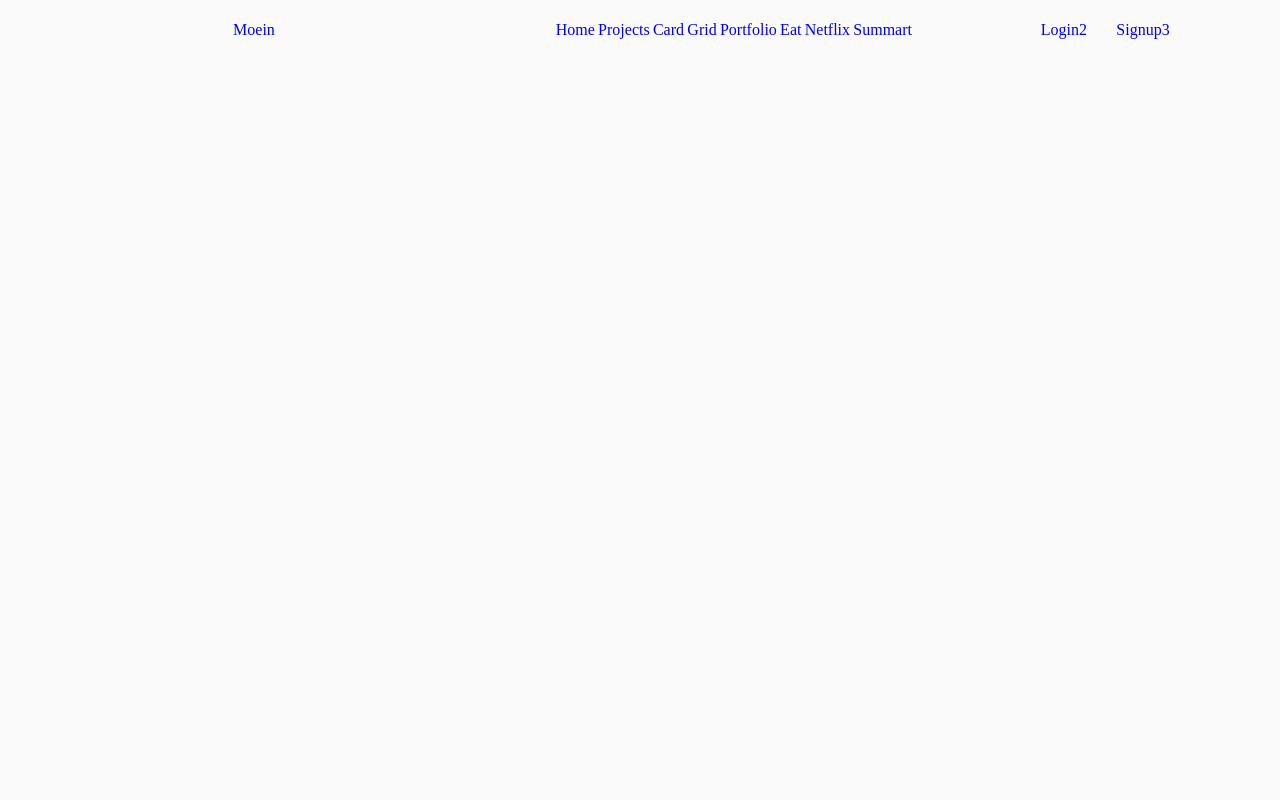
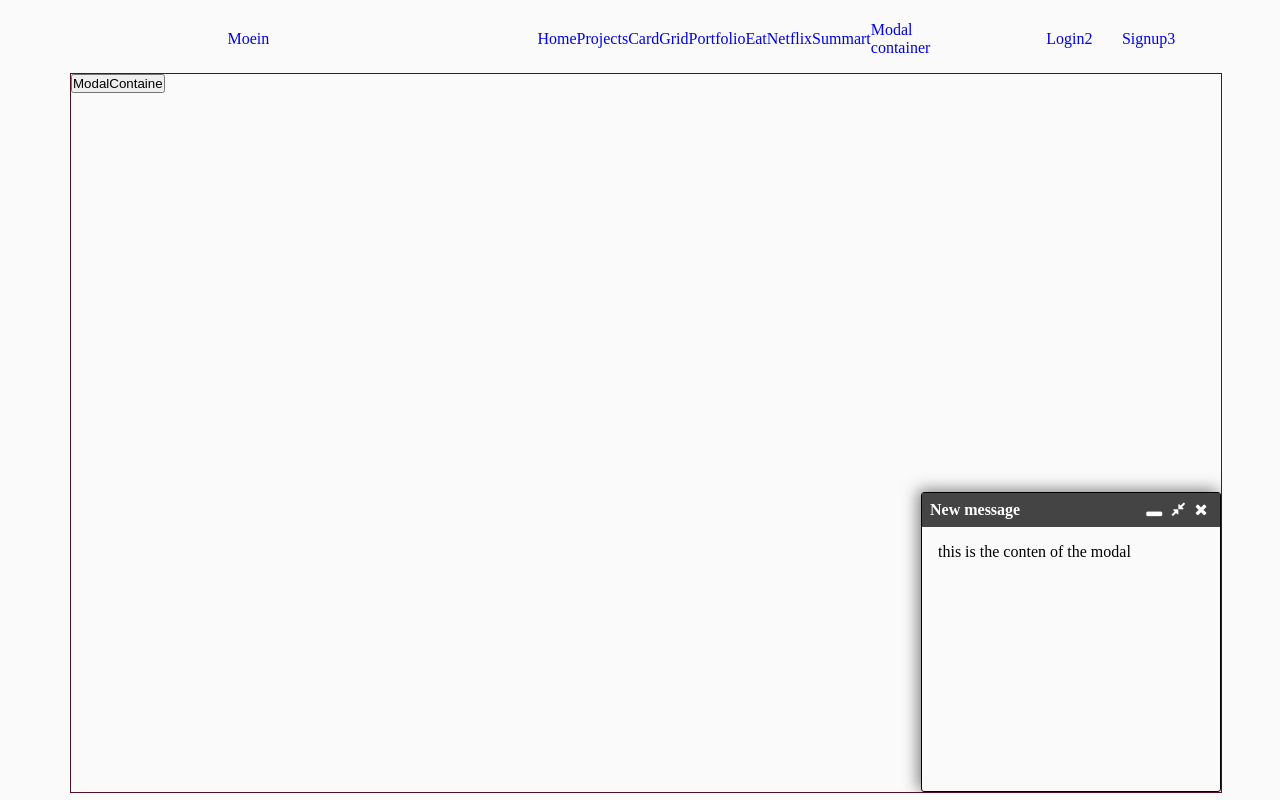
Before and after one commit to moein1/mevn-task, a Vue app in the folder client/: page /modalContainer in a window 1280 px wide. Built offline with nearby package versions, Linux system fonts and the light colour scheme.

Commit message:
Add a modal comtainer and modal compoent for adding the modal dynamically like the google one.

```diff
--- /dev/null
+++ b/client/src/components/modal.vue
@@ -0,0 +1,45 @@
+<template>
+  <div id="modal1" class="modal" :style="{right : right+'px'}">
+    <div class="modal-header">
+      <h4>New message</h4>
+      <div class="button-area">
+        <i @click="minimize()" class="fa fa-window-minimize"></i>
+        <i class="fa fa-compress"></i>
+        <i class="fa fa-close"></i>
+      </div>
+    </div>
+    <div class="modal-content">this is the conten of the modal</div>
+  </div>
+</template>
+
+<script>
+export default {
+  name: "modal",
+  data() {
+    return {
+      minimized: false
+    };
+  },
+  props: {
+    right: Number
+  },
+  methods: {
+    /**minimize the modal */
+    minimize() {
+      const modal = document.getElementById("modal1");
+      var translate = this.minimized ? 0 : 260;
+      modal.style.transform = `translateY(${translate}px)`;
+
+      this.minimized = !this.minimized;
+    }
+  },
+  computed: {
+    newStyle() {
+      return `right:${this.right}`;
+    }
+  }
+};
+</script>
+
+<style>
+</style>
--- /dev/null
+++ b/client/src/components/modalContainer.vue
@@ -0,0 +1,53 @@
+<template>
+  <div class="modal-container">
+    <button @click="openModal">ModalContaine</button>
+    <!-- <modal></modal> -->
+    <div v-for="(item,index) in componentList" :key="index">
+      <component :is="item.name" :right="item.right"></component>
+    </div>
+    <!-- <div id="modal1" class="modal">
+      <div class="modal-header">
+        <h4>New message</h4>
+        <div class="button-area">
+          <i @click="minimize()" class="fa fa-window-minimize"></i>
+          <i class="fa fa-compress"></i>
+          <i class="fa fa-close"></i>
+        </div>
+      </div>
+      <div class="modal-content">this is the conten of the modal</div>
+    </div>-->
+  </div>
+</template>
+
+<script>
+export default {
+  name: "modalContainer",
+  data() {
+    return {
+      test: "this is test",
+      minimized: false,
+      currnetRight: 0,
+      modalWidth: 300,
+      componentList: [{ name: "modal", right: 0 }]
+    };
+  },
+  methods: {
+    openModal() {
+      /**we need to open the div for the modal on the bottom right section of the page */
+      this.currnetRight += this.modalWidth + 5;
+      this.componentList.push({ name: "modal", right: this.currnetRight });
+    },
+    /**minimize the modal */
+    minimize() {
+      const modal = document.getElementById("modal1");
+      var translate = this.minimized ? 0 : 260;
+      modal.style.transform = `translateY(${translate}px)`;
+
+      this.minimized = !this.minimized;
+    }
+  }
+};
+</script>
+
+<style>
+</style>
--- a/client/src/components/navbar.vue
+++ b/client/src/components/navbar.vue
@@ -24,6 +24,9 @@
     <li>
       <router-link to="/">Summart</router-link>
     </li>
+    <li>
+      <router-link to="modalContainer">Modal container</router-link>
+    </li>
   </ul>
 </template>
 
--- a/client/src/main.ts
+++ b/client/src/main.ts
@@ -19,6 +19,8 @@ import grid from './components/grid.vue';
 import portfolio from './components/portfolio.vue';
 import eat from './components/eat.vue';
 import netflix from './components/netflix.vue';
+import modalContainer from './components/modalContainer.vue';
+import modal from './components/modal.vue';
 
 
 import 'font-awesome/css/font-awesome.css'
@@ -41,6 +43,8 @@ Vue.component('gird', grid);
 Vue.component('portfolio', portfolio);
 Vue.component('eat', eat);
 Vue.component('netflix', netflix);
+Vue.component('modalContainer', modalContainer);
+Vue.component('modal', modal);
 
 Vue.config.productionTip = false
 
--- a/client/src/router.ts
+++ b/client/src/router.ts
@@ -62,6 +62,10 @@ export default new Router({
       name: 'netflix',
       component: () => import('./components/netflix.vue'),
     },
-
+    {
+      path: '/modalContainer',
+      name: 'modalContainer',
+      component: () => import('./components/modalContainer.vue'),
+    },
   ]
 })
--- /dev/null
+++ b/client/styles/components/_modal.scss
@@ -0,0 +1,30 @@
+.modal{
+        border: 1px solid;
+        box-shadow: -3px -2px 15px rgba(#000, .5);
+        height: 300px;
+        width: 300px;
+       // background: #bababa;
+        position: absolute;
+        bottom: 0;
+        right: 0;
+        border-radius: 3px;
+        .modal-header{
+            background: #444;
+            color: $white-color;
+            padding: .5em;
+            display: flex;
+            justify-content: space-between;
+            .button-area{
+                flex-basis: 25%;
+                display: flex;
+                justify-content: space-around;
+                i{
+                    cursor: pointer;
+                }
+            }
+        }
+        .modal-content{
+            padding: 1em;
+        }
+
+    }
--- /dev/null
+++ b/client/styles/components/_modalContainer.scss
@@ -0,0 +1,8 @@
+.modal-container{
+    position: relative;
+    border: 1px solid #512;
+    width: 90vw;
+    height: 90vh;
+    overflow: hidden !important;
+
+}
--- a/client/styles/main.scss
+++ b/client/styles/main.scss
@@ -15,3 +15,5 @@
 @import './components/portfolio';
 @import './components/eat';
 @import './components//netflix';
+@import './components/modal';
+@import './components/modalContainer';
```
